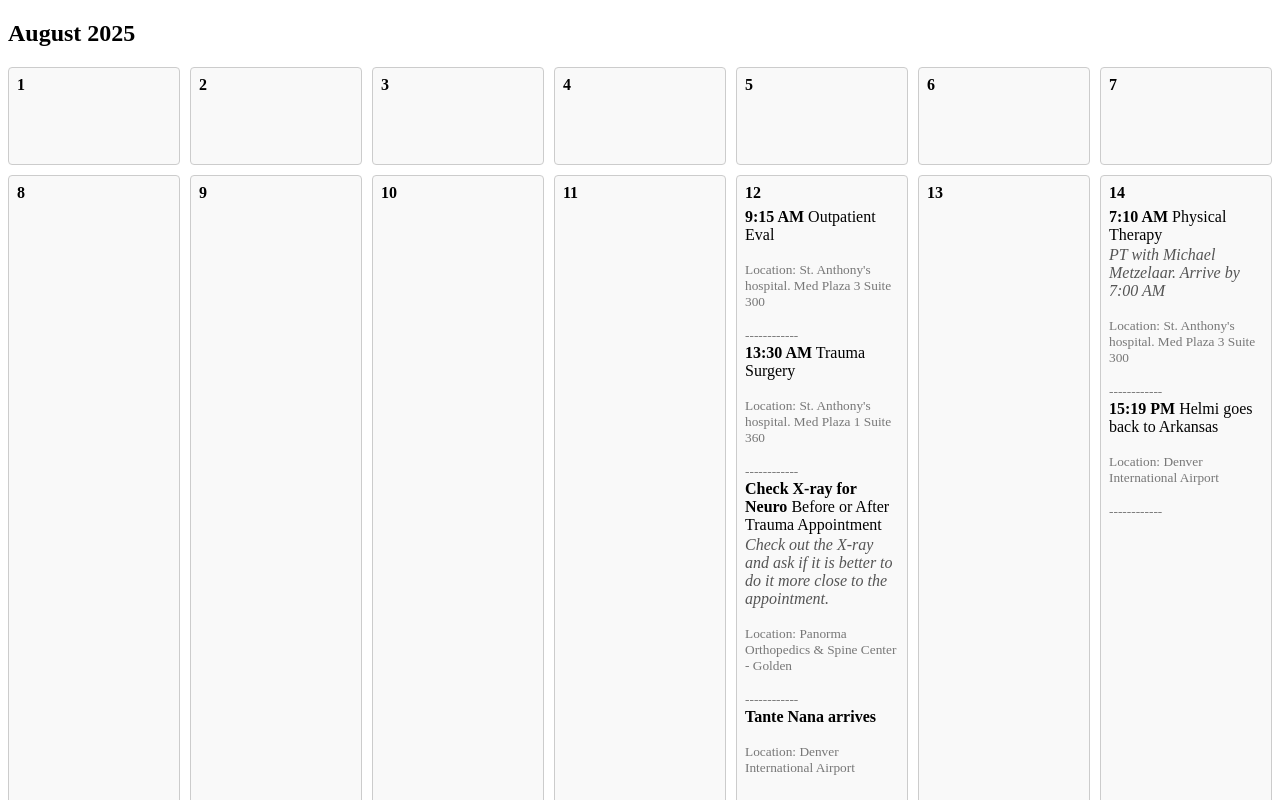
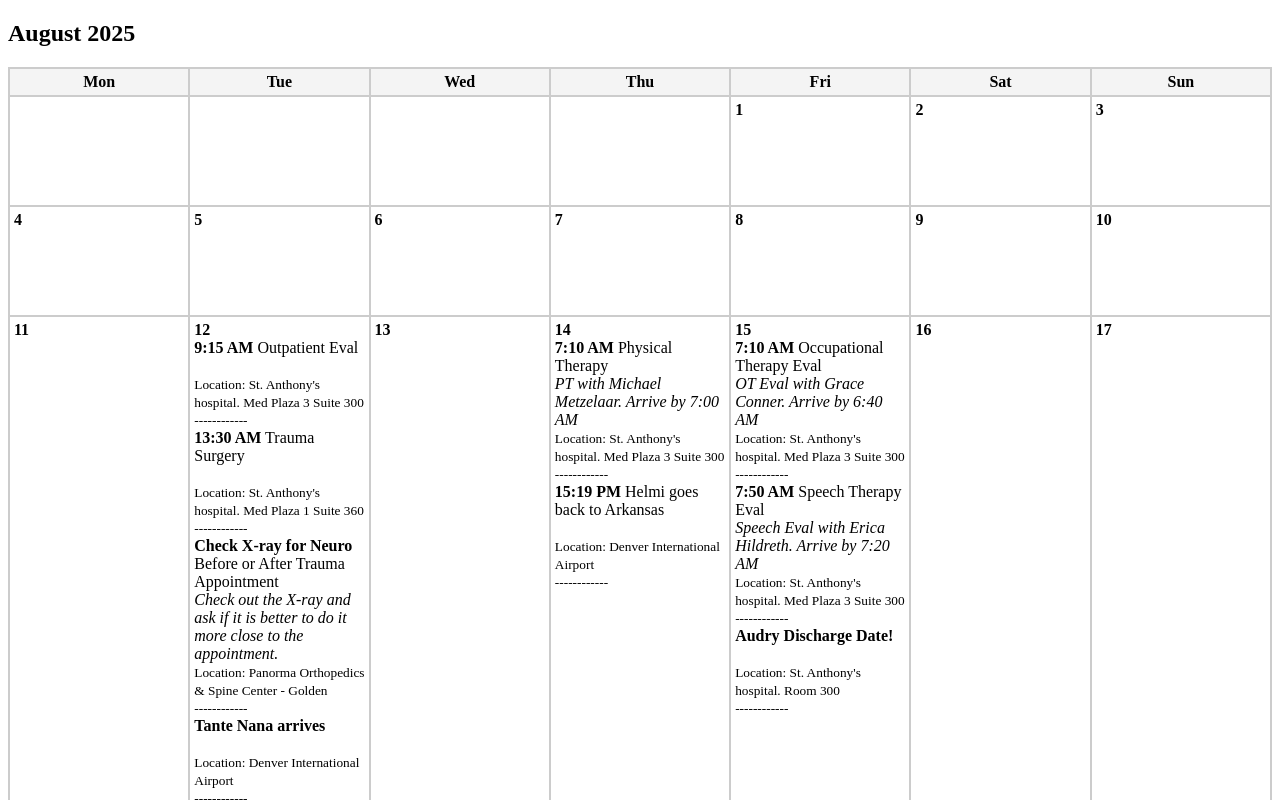
Before and after one commit to Helmi-Y/HakeemCalendar, an Angular app: page / in a window 1280 px wide. Shown: the top 800 px of the page. Built offline with nearby package versions, Linux system fonts and the light colour scheme.

Commit message:
Change style

```diff
--- a/src/app/calendar/calendar.css
+++ b/src/app/calendar/calendar.css
@@ -1,30 +1,22 @@
 .calendar-grid {
   display: grid;
-    grid-template-columns: repeat(7, 1fr);
-    gap: 10px;
+  grid-template-columns: repeat(7, 1fr); /* 7 equal columns */
+  border: 1px solid #ccc;
 }
 
 .calendar-day {
   border: 1px solid #ccc;
-    padding: 8px;
-    min-height: 80px;
-    background-color: #f9f9f9;
-    border-radius: 4px;
+  min-height: 100px;
+  padding: 4px;
+}
+
+.calendar-day.header {
+  font-weight: bold;
+  text-align: center;
+  background-color: #f4f4f4;
+  min-height: auto; /* don't force tall header cells */
 }
 
 .day-number {
   font-weight: bold;
-    margin-bottom: 6px;
 }
-
-  .appointment em {
-    display: block;
-    font-style: italic;
-    color: #555;
-    margin-top: 2px;
-  }
-
-  .appointment small {
-    display: block;
-    color: #777;
-  }
--- a/src/app/calendar/calendar.html
+++ b/src/app/calendar/calendar.html
@@ -1,12 +1,30 @@
 <h2>{{month}} {{year}}</h2>
 
+<!-- Weekday headers -->
 <div class="calendar-grid">
-  <div *ngFor="let day of days" class="calendar-day">
-    <div class="day-number">{{day}}</div>
+  <div class="calendar-day header">Mon</div>
+  <div class="calendar-day header">Tue</div>
+  <div class="calendar-day header">Wed</div>
+  <div class="calendar-day header">Thu</div>
+  <div class="calendar-day header">Fri</div>
+  <div class="calendar-day header">Sat</div>
+  <div class="calendar-day header">Sun</div>
 
-    <div *ngFor="let app of getAppointmentsForDay(day)" class="appointment">
-        <strong>{{app.time || ''}}</strong> {{app.title}}<br />
-        <em *ngIf="app.description">{{app.description}}</em><br />
-        <small *ngIf="app.location">Location: {{app.location}}</small><br/>
-        <small>------------</small>
+  <!-- Calendar days -->
+  <ng-container *ngFor="let week of weeks">
+    <ng-container *ngFor="let day of week">
+      <div class="calendar-day">
+        <div *ngIf="day" class="day-number">{{day}}</div>
+
+        <ng-container *ngIf="day">
+          <div *ngFor="let app of getAppointmentsForDay(day)" class="appointment">
+            <strong>{{app.time || ''}}</strong> {{app.title}}<br />
+            <em *ngIf="app.description">{{app.description}}</em><br />
+            <small *ngIf="app.location">Location: {{app.location}}</small><br/>
+            <small>------------</small>
+          </div>
+        </ng-container>
       </div>
+    </ng-container>
+  </ng-container>
+</div>
--- a/src/app/calendar/calendar.ts
+++ b/src/app/calendar/calendar.ts
@@ -8,6 +8,7 @@ interface Appointment {
   time?: string; // optional time
   description?: string;
   location?: string;
+
 }
 
 @Component({
@@ -22,6 +23,7 @@ export class Calendar implements OnInit{
   month: string = 'August';
   year: number = new Date().getFullYear();
   daysInMonth: number = 31;  // August always has 31 days
+  weeks: (number | null)[][] = [];
 
   appointments: Appointment[] = [
     {
@@ -113,8 +115,38 @@ export class Calendar implements OnInit{
   days: number[] = [];
 
   ngOnInit(): void {
-    // Fill days array [1..31]
-    this.days = Array.from({ length: this.daysInMonth }, (_, i) => i + 1);
+    const year = this.year;
+    const monthIndex = 7; // August = 7 (0-based: Jan=0)
+    const firstDay = new Date(year, monthIndex, 1).getDay(); // Sunday=0, Monday=1...
+    const daysInMonth = this.daysInMonth;
+
+    // Shift so Monday is first column
+    let startOffset = (firstDay === 0 ? 6 : firstDay - 1);
+
+    const totalCells = startOffset + daysInMonth;
+    const weeks: (number | null)[][] = [];
+    let week: (number | null)[] = [];
+
+    for (let i = 0; i < startOffset; i++) {
+      week.push(null); // empty cell before month start
+    }
+
+    for (let day = 1; day <= daysInMonth; day++) {
+      week.push(day);
+      if (week.length === 7) {
+        weeks.push(week);
+        week = [];
+      }
+    }
+
+    if (week.length > 0) {
+      while (week.length < 7) {
+        week.push(null); // empty cells after month end
+      }
+      weeks.push(week);
+    }
+
+    this.weeks = weeks;
   }
 
   getAppointmentsForDay(day: number): Appointment[] {
```
Lines whose indentation alone changed are shown as unchanged.
